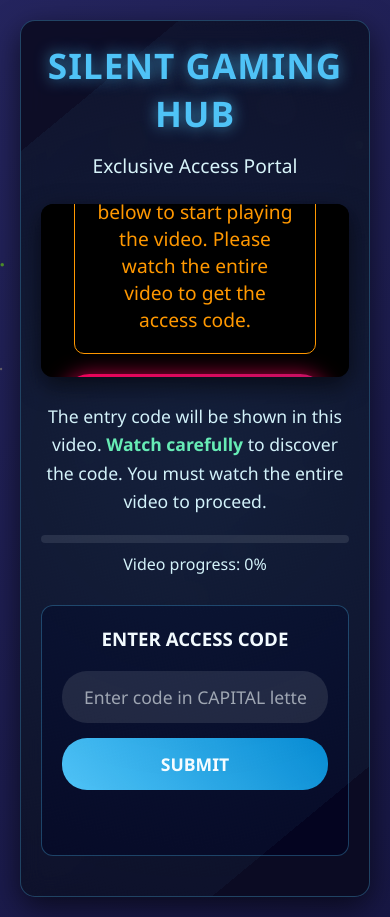
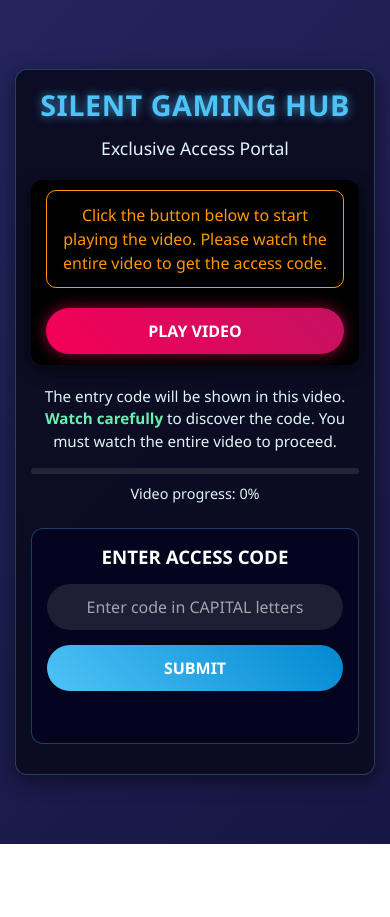
Before and after one commit to silentgaminghub8-web/INTROsilentgaminghub8-web.github.io, a plain HTML site: page index.html in a window 390 px wide. Both pictures are taken after a click on the button "I UNDERSTAND". After the commit the page ends 844 px from the top, so only its background shows below. Drawn offline with Linux system fonts and the light colour scheme.

Commit message:
Update index.html

```diff
--- a/index.html
+++ b/index.html
@@ -4,12 +4,14 @@
     <meta charset="UTF-8">
     <meta name="viewport" content="width=device-width, initial-scale=1.0">
     <title>Silent Gaming Hub - Exclusive Access</title>
+    <link rel="stylesheet" href="https://cdnjs.cloudflare.com/ajax/libs/font-awesome/6.4.0/css/all.min.css">
     <style>
         * {
             margin: 0;
             padding: 0;
             box-sizing: border-box;
             font-family: 'Segoe UI', Tahoma, Geneva, Verdana, sans-serif;
+            -webkit-tap-highlight-color: transparent;
         }
 
         body {
@@ -22,7 +24,7 @@
             justify-content: center;
             align-items: center;
             overflow-x: hidden;
-            padding: 20px;
+            padding: 15px;
         }
 
         @keyframes gradient {
@@ -31,22 +33,13 @@
             100% { background-position: 0% 50%; }
         }
 
-        .particles {
-            position: fixed;
-            top: 0;
-            left: 0;
-            width: 100%;
-            height: 100%;
-            z-index: -1;
-        }
-
         .container {
             width: 100%;
             max-width: 800px;
-            background: rgba(10, 10, 30, 0.85);
+            background: rgba(10, 10, 30, 0.9);
             border-radius: 15px;
-            padding: 30px;
-            box-shadow: 0 10px 30px rgba(0, 0, 0, 0.6);
+            padding: 20px;
+            box-shadow: 0 5px 20px rgba(0, 0, 0, 0.5);
             backdrop-filter: blur(10px);
             text-align: center;
             position: relative;
@@ -54,35 +47,17 @@
             border: 1px solid rgba(79, 195, 247, 0.3);
         }
 
-        .container::before {
-            content: '';
-            position: absolute;
-            top: -50%;
-            left: -50%;
-            width: 200%;
-            height: 200%;
-            background: radial-gradient(circle, rgba(79, 195, 247, 0.1) 0%, transparent 70%);
-            transform: rotate(0deg);
-            animation: rotate 20s linear infinite;
-            pointer-events: none;
-        }
-
-        @keyframes rotate {
-            from { transform: rotate(0deg); }
-            to { transform: rotate(360deg); }
-        }
-
         h1 {
-            font-size: 2.8rem;
-            margin-bottom: 15px;
+            font-size: 2.2rem;
+            margin-bottom: 12px;
             color: #4fc3f7;
-            text-shadow: 0 0 15px rgba(79, 195, 247, 0.7);
-            letter-spacing: 1px;
+            text-shadow: 0 0 10px rgba(79, 195, 247, 0.7);
+            letter-spacing: 0.5px;
         }
 
         h2 {
-            font-size: 1.5rem;
-            margin-bottom: 25px;
+            font-size: 1.3rem;
+            margin-bottom: 20px;
             color: #e0f7fa;
             font-weight: 400;
         }
@@ -91,10 +66,10 @@
             position: relative;
             width: 100%;
             padding-top: 56.25%; /* 16:9 Aspect Ratio */
-            margin: 25px 0;
+            margin: 20px 0;
             border-radius: 12px;
             overflow: hidden;
-            box-shadow: 0 8px 25px rgba(0, 0, 0, 0.6);
+            box-shadow: 0 5px 15px rgba(0, 0, 0, 0.5);
             background: #000;
         }
 
@@ -107,69 +82,61 @@
             border: none;
         }
 
-        .video-protection {
-            position: absolute;
-            top: 0;
-            left: 0;
-            width: 100%;
-            height: 100%;
-            z-index: 20;
-            pointer-events: none;
-        }
-
         .video-overlay {
             position: absolute;
             top: 0;
             left: 0;
             width: 100%;
             height: 100%;
-            background: rgba(0, 0, 0, 0.7);
+            background: rgba(0, 0, 0, 0.85);
             display: flex;
             justify-content: center;
             align-items: center;
             z-index: 10;
             flex-direction: column;
-            padding: 20px;
+            padding: 15px;
             text-align: center;
         }
 
         .video-message {
             color: #ff9800;
-            font-size: 1.2rem;
+            font-size: 1.1rem;
             text-align: center;
-            padding: 20px;
-            max-width: 90%;
+            padding: 15px;
+            max-width: 100%;
             background: rgba(0, 0, 0, 0.7);
             border-radius: 10px;
             border: 1px solid #ff9800;
             margin-bottom: 20px;
+            line-height: 1.5;
         }
 
         .play-button {
-            padding: 15px 40px;
+            padding: 14px 35px;
             background: linear-gradient(45deg, #f50057, #c51162);
             border: none;
             border-radius: 50px;
             color: white;
-            font-size: 1.2rem;
+            font-size: 1.1rem;
             font-weight: bold;
             cursor: pointer;
             transition: all 0.3s;
-            box-shadow: 0 0 20px rgba(245, 0, 87, 0.7);
+            box-shadow: 0 0 15px rgba(245, 0, 87, 0.6);
         }
 
         .play-button:hover {
             background: linear-gradient(45deg, #c51162, #880e4f);
-            box-shadow: 0 0 30px rgba(245, 0, 87, 0.9);
+            box-shadow: 0 0 20px rgba(245, 0, 87, 0.8);
             transform: scale(1.05);
         }
 
         .description {
             margin: 20px 0;
             color: #e0f7fa;
-            font-size: 1.1rem;
-            line-height: 1.6;
+            font-size: 1rem;
+            line-height: 1.5;
             text-align: center;
+            padding: 0 10px;
         }
 
         .highlight {
@@ -178,8 +145,8 @@
         }
 
         .lock-system {
-            margin: 30px 0 20px;
-            padding: 20px;
+            margin: 25px 0 15px;
+            padding: 15px;
             background: rgba(0, 0, 30, 0.6);
             border-radius: 12px;
             border: 1px solid rgba(79, 195, 247, 0.3);
@@ -187,46 +154,53 @@
 
         .input-group {
             display: flex;
-            justify-content: center;
-            margin-top: 20px;
+            flex-direction: column;
+            align-items: center;
+            margin-top: 15px;
         }
 
         input {
-            padding: 14px 22px;
-            width: 320px;
+            padding: 14px 20px;
+            width: 100%;
+            max-width: 400px;
             border: none;
-            border-radius: 25px 0 0 25px;
+            border-radius: 25px;
             background: rgba(255, 255, 255, 0.1);
             color: white;
-            font-size: 1.1rem;
+            font-size: 1rem;
             outline: none;
             transition: all 0.3s;
+            margin-bottom: 15px;
+            text-align: center;
         }
 
         input:focus {
             background: rgba(255, 255, 255, 0.15);
-            box-shadow: 0 0 20px rgba(79, 195, 247, 0.5);
+            box-shadow: 0 0 15px rgba(79, 195, 247, 0.5);
         }
 
         input::placeholder {
             color: rgba(255, 255, 255, 0.6);
+            text-align: center;
         }
 
         button {
             padding: 14px 30px;
             border: none;
-            border-radius: 0 25px 25px 0;
+            border-radius: 25px;
             background: linear-gradient(45deg, #4fc3f7, #0288d1);
             color: white;
-            font-size: 1.1rem;
+            font-size: 1rem;
             font-weight: 600;
             cursor: pointer;
             transition: all 0.3s;
+            width: 100%;
+            max-width: 400px;
         }
 
         button:hover {
             background: linear-gradient(45deg, #0288d1, #01579b);
-            box-shadow: 0 0 20px rgba(79, 195, 247, 0.7);
+            box-shadow: 0 0 15px rgba(79, 195, 247, 0.6);
         }
 
         .disclaimer-popup {
@@ -240,54 +214,57 @@
             justify-content: center;
             align-items: center;
             z-index: 1000;
+            padding: 15px;
         }
 
         .popup-content {
             background: linear-gradient(45deg, #1a237e, #283593);
-            padding: 40px;
+            padding: 25px;
             border-radius: 15px;
             text-align: center;
-            max-width: 550px;
-            width: 90%;
-            box-shadow: 0 0 40px rgba(33, 150, 243, 0.8);
+            width: 100%;
+            max-width: 500px;
+            box-shadow: 0 0 30px rgba(33, 150, 243, 0.7);
             animation: pulse 2s infinite;
         }
 
         @keyframes pulse {
-            0% { box-shadow: 0 0 30px rgba(33, 150, 243, 0.7); }
-            50% { box-shadow: 0 0 50px rgba(33, 150, 243, 1); }
-            100% { box-shadow: 0 0 30px rgba(33, 150, 243, 0.7); }
+            0% { box-shadow: 0 0 20px rgba(33, 150, 243, 0.6); }
+            50% { box-shadow: 0 0 30px rgba(33, 150, 243, 0.9); }
+            100% { box-shadow: 0 0 20px rgba(33, 150, 243, 0.6); }
         }
 
         .popup-content h2 {
             color: #4fc3f7;
-            margin-bottom: 25px;
-            font-size: 2.2rem;
-            text-shadow: 0 0 10px rgba(79, 195, 247, 0.7);
+            margin-bottom: 20px;
+            font-size: 1.8rem;
+            text-shadow: 0 0 8px rgba(79, 195, 247, 0.7);
         }
 
         .popup-content p {
             color: #e0f7fa;
-            margin-bottom: 30px;
-            font-size: 1.2rem;
-            line-height: 1.6;
+            margin-bottom: 25px;
+            font-size: 1.1rem;
+            line-height: 1.5;
         }
 
         .close-btn {
-            padding: 14px 40px;
+            padding: 14px 35px;
             background: linear-gradient(45deg, #f50057, #c51162);
             border: none;
             border-radius: 25px;
             color: white;
-            font-size: 1.2rem;
+            font-size: 1.1rem;
             font-weight: bold;
             cursor: pointer;
             transition: all 0.3s;
+            width: 100%;
+            max-width: 250px;
         }
 
         .close-btn:hover {
             background: linear-gradient(45deg, #c51162, #880e4f);
-            box-shadow: 0 0 20px rgba(245, 0, 87, 0.7);
+            box-shadow: 0 0 15px rgba(245, 0, 87, 0.6);
         }
 
         .smile-animation {
@@ -305,6 +282,7 @@
             opacity: 0;
             pointer-events: none;
             transition: opacity 0.8s;
+            padding: 20px;
         }
 
         .smile-animation.active {
@@ -313,32 +291,34 @@
         }
 
         .smile {
-            font-size: 12rem;
+            font-size: 6rem;
             animation: pulse-smile 1.5s infinite;
-            margin-bottom: 30px;
+            margin-bottom: 25px;
             color: #69f0ae;
-            text-shadow: 0 0 40px rgba(105, 240, 174, 0.8);
+            text-shadow: 0 0 25px rgba(105, 240, 174, 0.8);
         }
 
         @keyframes pulse-smile {
             0% { transform: scale(1); opacity: 0.9; }
-            50% { transform: scale(1.3); opacity: 1; }
+            50% { transform: scale(1.2); opacity: 1; }
             100% { transform: scale(1); opacity: 0.9; }
         }
 
         .smile-animation p {
-            font-size: 2rem;
+            font-size: 1.5rem;
             color: #4fc3f7;
             text-align: center;
-            max-width: 80%;
+            max-width: 100%;
+            line-height: 1.4;
         }
 
         .message {
-            margin-top: 20px;
-            font-size: 1.1rem;
-            min-height: 25px;
+            margin-top: 15px;
+            font-size: 1rem;
+            min-height: 22px;
             padding: 10px;
             border-radius: 8px;
+            text-align: center;
         }
 
         .error {
@@ -355,9 +335,9 @@
 
         .progress-container {
             width: 100%;
-            height: 8px;
+            height: 6px;
             background: rgba(255, 255, 255, 0.1);
-            border-radius: 4px;
+            border-radius: 3px;
             margin-top: 15px;
             overflow: hidden;
         }
@@ -366,51 +346,101 @@
             height: 100%;
             width: 0%;
             background: linear-gradient(90deg, #4fc3f7, #0288d1);
-            border-radius: 4px;
+            border-radius: 3px;
             transition: width 0.3s;
         }
 
         .timer {
             margin-top: 10px;
-            font-size: 1rem;
+            font-size: 0.9rem;
             color: #e0f7fa;
         }
 
-        @media (max-width: 600px) {
+        .mobile-optimized {
+            display: block;
+        }
+
+        /* Mobile-specific adjustments */
+        @media (max-width: 480px) {
             h1 {
-                font-size: 2.2rem;
+                font-size: 1.8rem;
             }
 
             h2 {
-                font-size: 1.2rem;
+                font-size: 1.1rem;
             }
 
             .container {
+                padding: 15px;
+                border-radius: 12px;
+            }
+
+            .video-message {
+                font-size: 1rem;
+                padding: 12px;
+            }
+
+            .play-button {
+                padding: 12px 30px;
+                font-size: 1rem;
+            }
+
+            .description {
+                font-size: 0.95rem;
+                margin: 15px 0;
+            }
+
+            .popup-content {
                 padding: 20px;
             }
 
-            .input-group {
-                flex-direction: column;
-                align-items: center;
+            .popup-content h2 {
+                font-size: 1.5rem;
             }
 
-            input {
-                width: 100%;
-                border-radius: 25px;
-                margin-bottom: 15px;
+            .popup-content p {
+                font-size: 1rem;
             }
 
-            button {
-                width: 100%;
-                border-radius: 25px;
+            .close-btn {
+                padding: 12px 30px;
+                font-size: 1rem;
+            }
+
+            .smile {
+                font-size: 5rem;
+            }
+
+            .smile-animation p {
+                font-size: 1.3rem;
+            }
+
+            input, button {
+                padding: 12px 20px;
+            }
+        }
+
+        @media (max-width: 350px) {
+            h1 {
+                font-size: 1.6rem;
+            }
+
+            h2 {
+                font-size: 1rem;
+            }
+
+            .video-message {
+                font-size: 0.9rem;
+            }
+
+            .play-button {
+                padding: 10px 25px;
+                font-size: 0.9rem;
             }
         }
     </style>
 </head>
 <body>
-    <!-- Particle Animation Background -->
-    <canvas class="particles" id="particles"></canvas>
-
     <!-- Disclaimer Popup -->
     <div class="disclaimer-popup" id="disclaimerPopup">
         <div class="popup-content">
@@ -438,12 +468,8 @@
                 src="about:blank"
                 frameborder="0"
                 allow="accelerometer; encrypted-media; gyroscope; picture-in-picture"
-                allowfullscreen
-                onload="loadVideo()">
+                allowfullscreen>
             </iframe>
-
-            <!-- Protection layer to prevent right-click -->
-            <div class="video-protection" id="videoProtection"></div>
 
             <!-- Video overlay with play button -->
             <div class="video-overlay" id="videoOverlay">
@@ -484,10 +510,6 @@
             const smileAnimation = document.getElementById('smileAnimation');
             const progressBar = document.getElementById('progressBar');
             const timer = document.getElementById('timer');
-            const videoProtection = document.getElementById('videoProtection');
-
-            // Initialize particles
-            initParticles();
 
             // Show main content when popup is closed
             closePopupBtn.addEventListener('click', function() {
@@ -495,10 +517,10 @@
                 mainContent.style.display = 'block';
             });
 
-            // Load the video when the play button is clicked
+            // Play video when play button is clicked
             playButton.addEventListener('click', function() {
                 // Load the YouTube video with enhanced restrictions
-                youtubeVideo.src = "https://www.youtube.com/embed/qx3r6uSi6Uw?rel=0&modestbranding=1&controls=0&disablekb=1&fs=0&showinfo=0&autoplay=1";
+                youtubeVideo.src = "https://www.youtube.com/embed/qx3r6uSi6Uw?rel=0&modestbranding=1&controls=0&disablekb=1&fs=0&showinfo=0";
                 videoOverlay.style.display = 'none';
 
                 // Start tracking progress (simulated)
@@ -593,91 +615,6 @@
                     showMessage('Action disabled', 'error');
                 }
             });
-
-            // Enhanced protection for the video
-            videoProtection.addEventListener('contextmenu', function(e) {
-                e.preventDefault();
-                showMessage('Video controls are disabled', 'error');
-                return false;
-            });
-
-            // Particle animation function
-            function initParticles() {
-                const canvas = document.getElementById('particles');
-                const ctx = canvas.getContext('2d');
-                let particlesArray = [];
-
-                // Set canvas size
-                function setCanvasSize() {
-                    canvas.width = window.innerWidth;
-                    canvas.height = window.innerHeight;
-                }
-
-                setCanvasSize();
-                window.addEventListener('resize', setCanvasSize);
-
-                // Particle class
-                class Particle {
-                    constructor() {
-                        this.x = Math.random() * canvas.width;
-                        this.y = Math.random() * canvas.height;
-                        this.size = Math.random() * 3 + 1;
-                        this.speedX = Math.random() * 2 - 1;
-                        this.speedY = Math.random() * 2 - 1;
-                        this.color = `rgba(${Math.random() * 100 + 100}, ${Math.random() * 100 + 150}, ${Math.random() * 255}, ${Math.random() * 0.5 + 0.2})`;
-                    }
-
-                    update() {
-                        this.x += this.speedX;
-                        this.y += this.speedY;
-
-                        if (this.x > canvas.width || this.x < 0) {
-                            this.speedX = -this.speedX;
-                        }
-                        if (this.y > canvas.height || this.y < 0) {
-                            this.speedY = -this.speedY;
-                        }
-                    }
-
-                    draw() {
-                        ctx.fillStyle = this.color;
-                        ctx.beginPath();
-                        ctx.arc(this.x, this.y, this.size, 0, Math.PI * 2);
-                        ctx.fill();
-                    }
-                }
-
-                // Create particles
-                function init() {
-                    particlesArray = [];
-                    const numberOfParticles = (canvas.width * canvas.height) / 9000;
-
-                    for (let i = 0; i < numberOfParticles; i++) {
-                        particlesArray.push(new Particle());
-                    }
-                }
-
-                // Animate particles
-                function animate() {
-                    ctx.clearRect(0, 0, canvas.width, canvas.height);
-
-                    for (let i = 0; i < particlesArray.length; i++) {
-                        particlesArray[i].update();
-                        particlesArray[i].draw();
-                    }
-
-                    requestAnimationFrame(animate);
-                }
-
-                init();
-                animate();
-
-                // Reinitialize on resize
-                window.addEventListener('resize', () => {
-                    setCanvasSize();
-                    init();
-                });
-            }
         });
     </script>
 </body>
```
